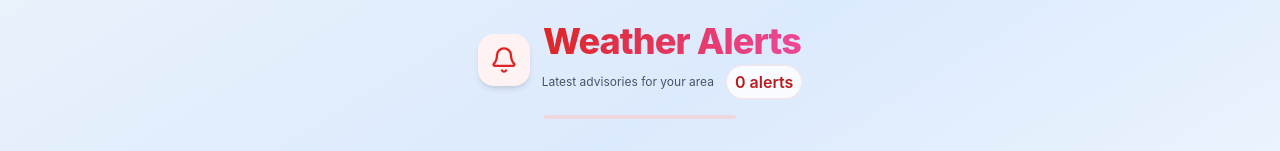
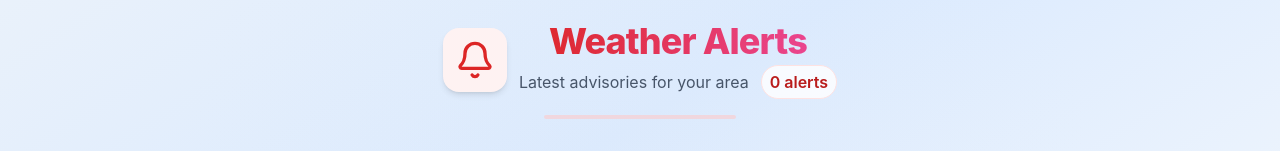
Before and after one commit to t-usman2010/PakAlert, a React (Create React App) app in the folder frontend/: page /alerts in a window 1280 px wide. Shown: the part 279-430 px from the top of the page. Built offline with nearby package versions, Linux system fonts and the light colour scheme; no server answers.

Commit message:
Pakalert

```diff
--- a/frontend/src/pages/AlertsPage.jsx
+++ b/frontend/src/pages/AlertsPage.jsx
@@ -15,7 +15,7 @@ const Heading = ({ title, subtitle, count = 0, theme = 'light' }) => {
         className="inline-flex items-center space-x-3"
       >
         <div className={`p-3 rounded-2xl shadow-md ${isLight ? 'bg-red-50' : 'bg-red-900/20'}`}>
-          <Bell className={isLight ? 'text-red-600' : 'text-red-300'} size={28} />
+          <Bell className={isLight ? 'text-red-600' : 'text-red-300'} size={40} />
         </div>
         <div>
           <h1 className={`text-6xl sm:text-4xl font-extrabold tracking-tight mb-1 ${
@@ -26,7 +26,7 @@ const Heading = ({ title, subtitle, count = 0, theme = 'light' }) => {
             {title}
           </h1>
           <div className="flex items-center justify-center space-x-3">
-            <p className={`text-xs ${isLight ? 'text-slate-600' : 'text-slate-300'}`}>{subtitle}</p>
+            <p className={`text-l ${isLight ? 'text-slate-600' : 'text-slate-300'}`}>{subtitle}</p>
             <div className={`text-2xs font-semibold px-2 py-1 rounded-full ${
               isLight ? 'bg-white/80 text-red-700 border border-red-100' : 'bg-red-800/40 text-red-100 border border-red-700/30'
             }`}>
```
